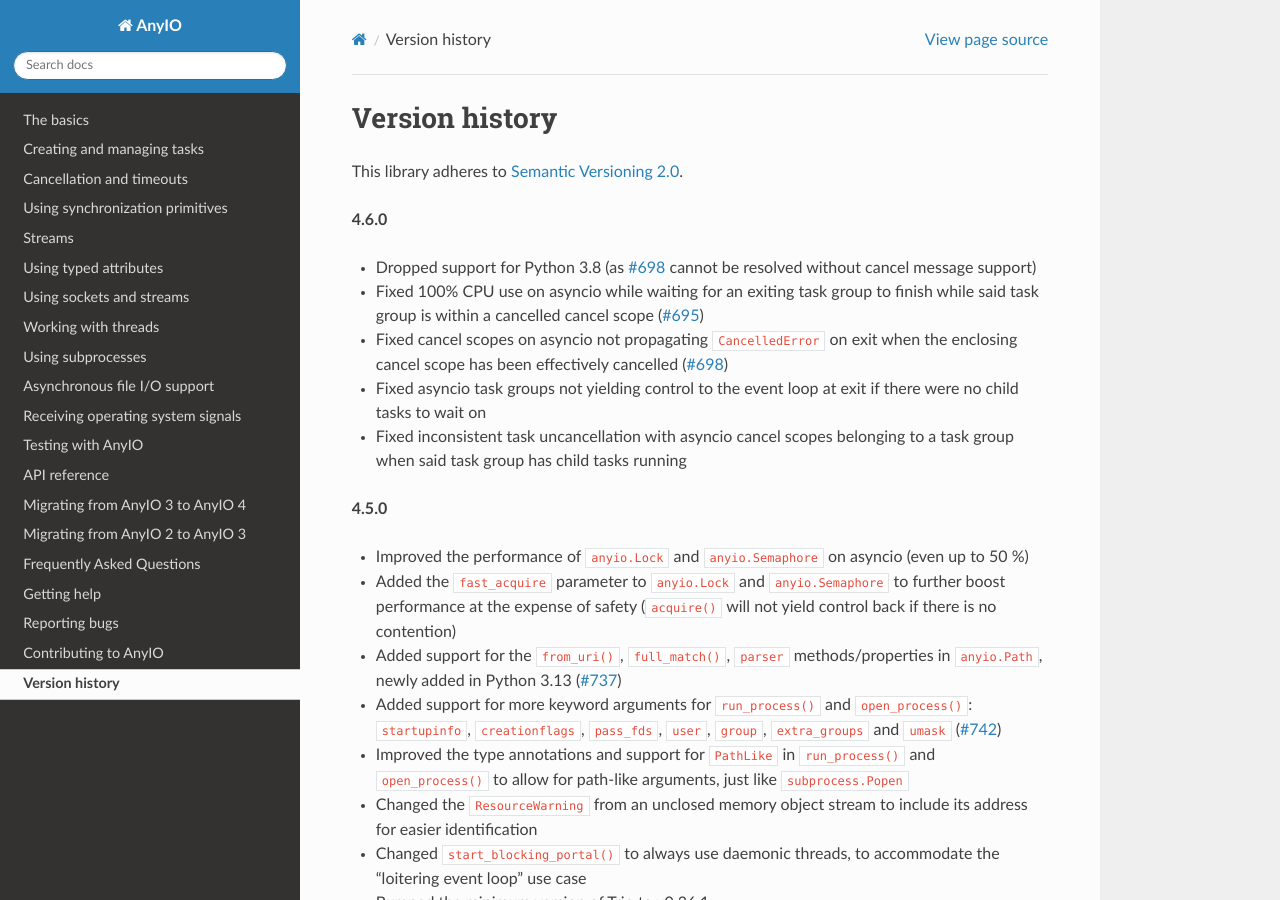
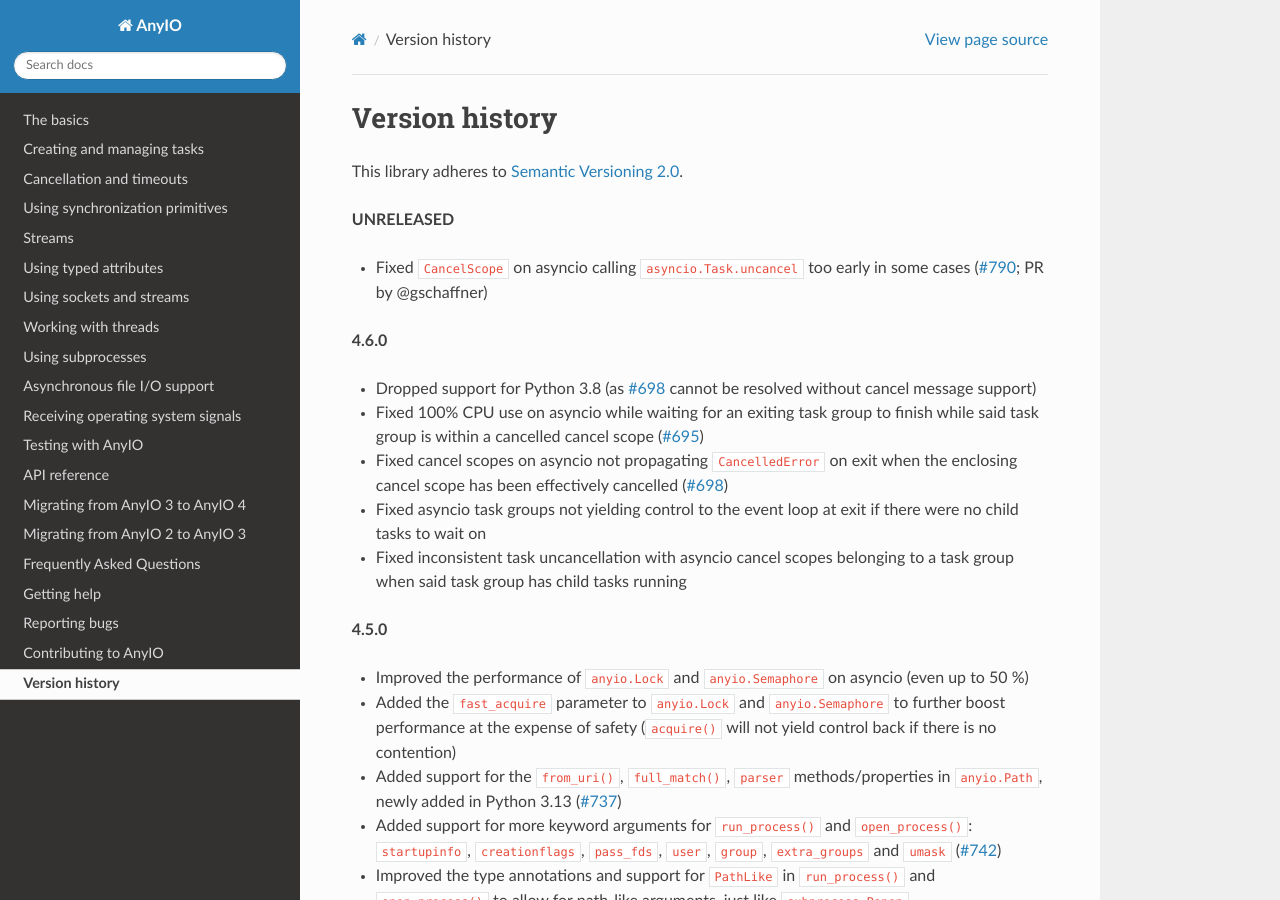
Before and after one commit to agronholm/anyio, a Sphinx documentation site: the page built from docs/versionhistory.rst, in a window 1280 px wide and 900 px high. Built offline with Sphinx 7.4.7 and the Read the Docs theme 2.0.0, drawn with Linux system fonts in a browser that asks for light colours; the version number could not be read and is left out.

Commit message:
Add a changelog entry

```diff
--- a/docs/versionhistory.rst
+++ b/docs/versionhistory.rst
@@ -2,6 +2,11 @@ Version history
 ===============
 
 This library adheres to `Semantic Versioning 2.0 <http://semver.org/>`_.
+
+**UNRELEASED**
+
+- Fixed ``CancelScope`` on asyncio calling ``asyncio.Task.uncancel`` too early in some
+  cases (`#790 <https://github.com/agronholm/anyio/pull/790>`_; PR by @gschaffner)
 
 **4.6.0**
 
```
